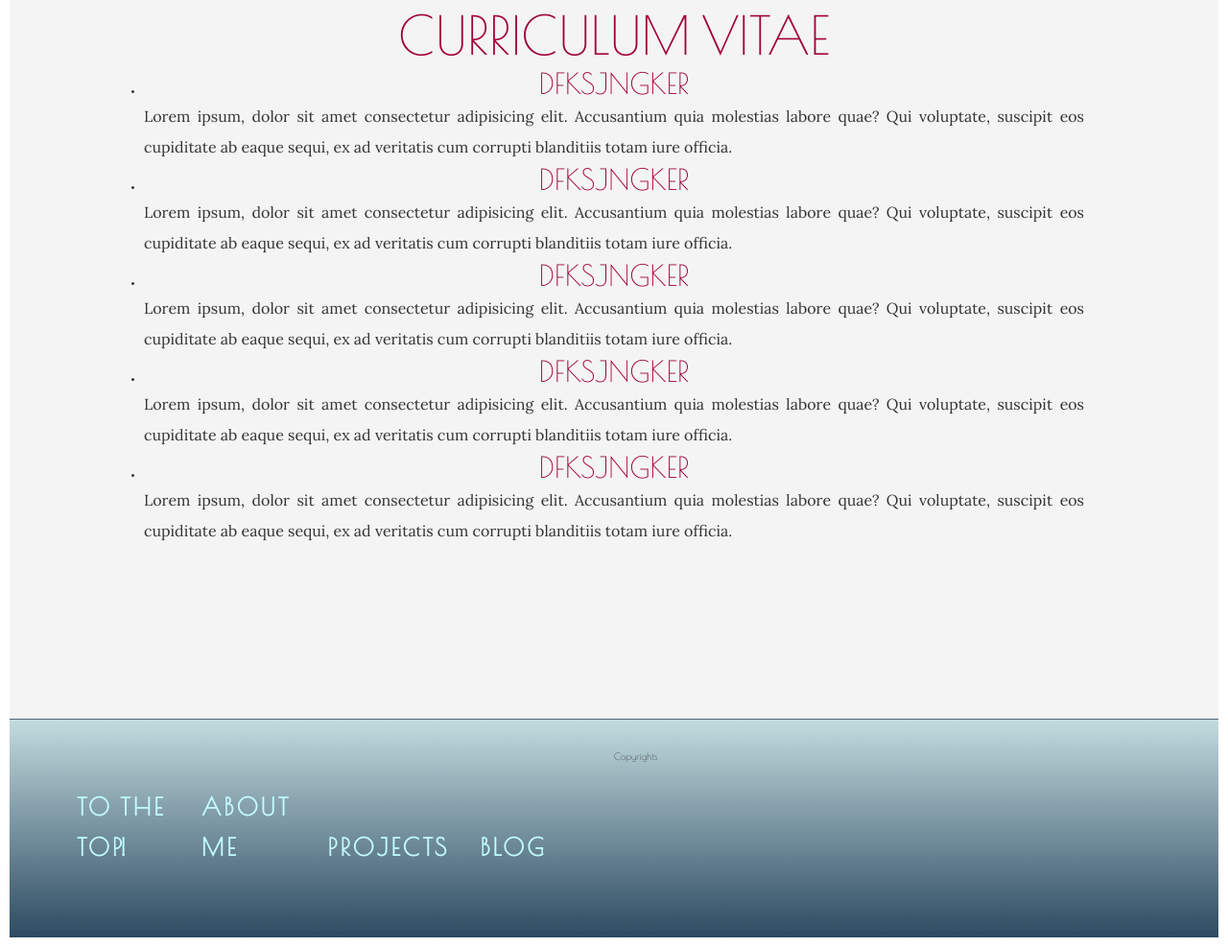
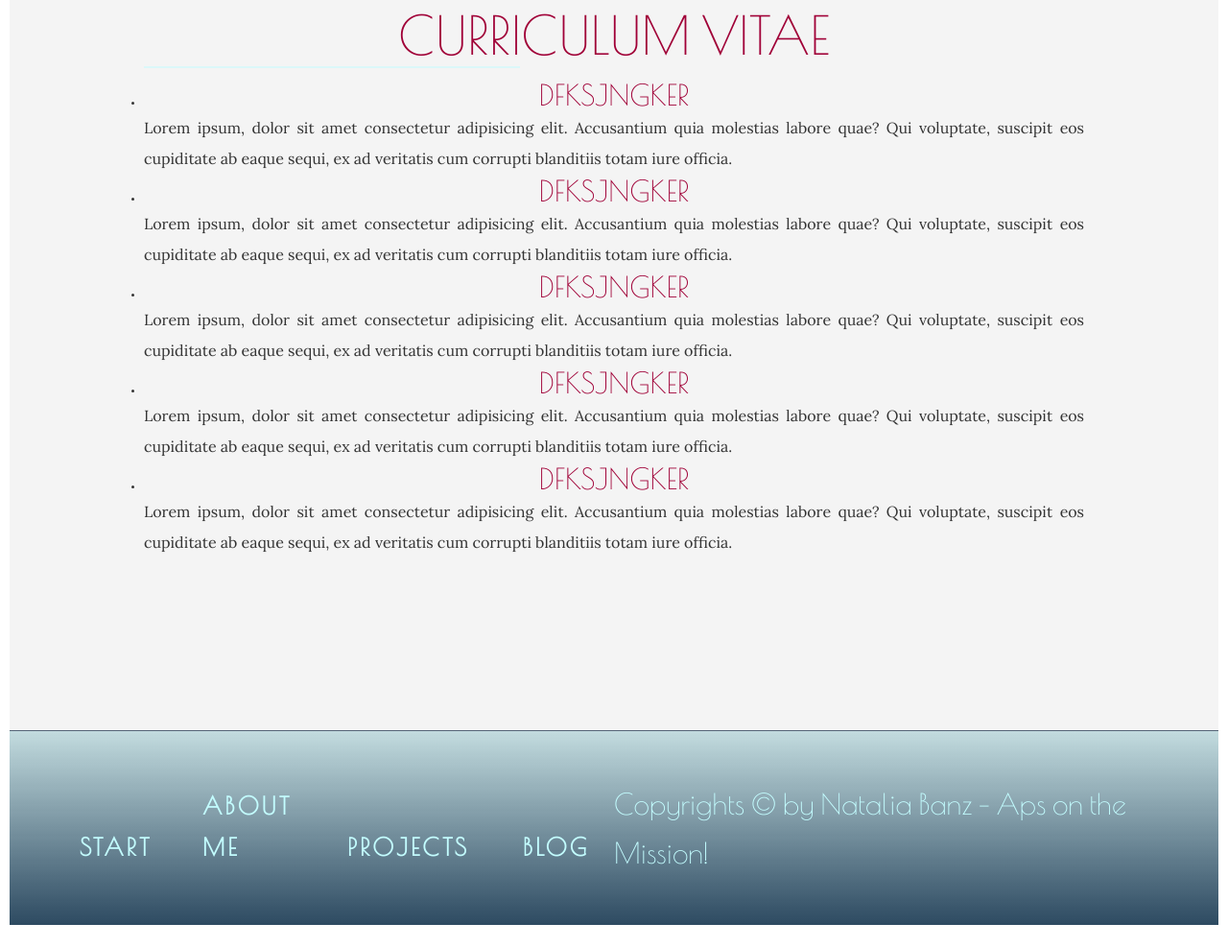
Before and after one commit to diebanz/Frau-Banz, a website: page index.html in a window 1280 px wide. Shown: the part 7292-8279 px from the top of the page at 96% size. Drawn offline with nearby package versions, Linux system fonts and the light colour scheme.

Commit message:
Footer done

```diff
--- a/index.html
+++ b/index.html
@@ -232,6 +232,7 @@
 
             <section class="cv">
                 <h2 class="heading heading-2">Curriculum Vitae</h2>
+                <div class="breaking-line"></div>
                 <div class="timeline">
                     <ul>
                         <li>
@@ -269,7 +270,7 @@
             </section>
             <section class="footer">
                 <ul class="footer__nav">
-                    <a href="#" class="footer__nav--item1 footer__link">To the top!</a>
+                    <a href="#" class="footer__nav--item1 footer__link">Start</a>
 
                     <a href="#" class="footer__nav--item2 footer__link"">About Me</a>
 
@@ -278,7 +279,7 @@
                     <a href="#" class="footer__nav--item4 footer__link"">Blog</a>
                 </ul>
                 <div class="footer__copy">
-                    Copyrights
+                    Copyrights &copy; by Natalia Banz - Aps on the Mission!
                 </div>
             </section>
         </div>
--- a/sass/base/_utilities.scss
+++ b/sass/base/_utilities.scss
@@ -2,7 +2,6 @@
     height: 2px;
     width: 40%;
     background-color: rgba($color: $color-primary-light, $alpha: .5);
-    display: block;
     margin-bottom: 1rem;
 }
 
--- a/sass/layouts/_footer.scss
+++ b/sass/layouts/_footer.scss
@@ -1,24 +1,21 @@
 .footer {
     grid-column: full-start / full-end;
     background-image: linear-gradient(to bottom, (rgba($color-primary, .3)), (rgba($color-primary-dark, 1.0)));
-    padding: 3rem;
+    padding: 5rem;
     border-top: 1px solid rgba($color-grey-light-3, .2);
 
     display: grid;
     grid-template-columns: repeat(2, minmax(min-content, 1fr));
+    justify-items: center;
+    align-items: center;
 
     &__nav {
         display: grid;
         grid-template-columns: repeat(4, minmax(min-content, 1fr));
-
+        grid-gap: 3rem;
         justify-items: center;
         align-items: flex-end;
-        padding: 4rem;
 
-        &--item {
-
-
-        }
     }
 
     &__link {
@@ -27,9 +24,15 @@
         color: $color-primary-light;
         border-bottom: 2px solid transparent;
 
+
         &:hover {
             color: $color-secondary-dark;
             border-bottom: 2px solid $color-secondary-dark;
         }
     }
+
+    &__copy {
+        font-size: 3rem;
+        color: $color-primary-light;
+    }
 }
--- a/sass/main.scss
+++ b/sass/main.scss
@@ -11,7 +11,7 @@
 
 @import "layouts/header";
 @import "layouts/about";
-@import "layouts/plans";
+@import "layouts/form";
 @import "layouts/projects";
 @import "layouts/footer";
 @import "layouts/showcase";
```
Also changed, not shown: css/style.css, sass/layouts/_form.scss (added), sass/layouts/_plans.scss (deleted).
